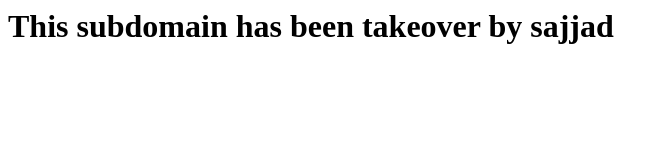
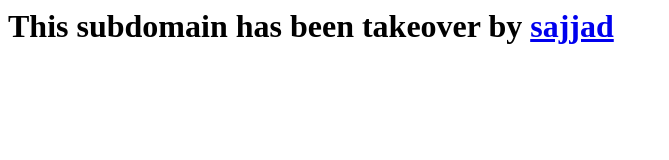
Before and after one commit to Savier07/subtake, a plain HTML site: page index.html in a window 1280 px wide. Shown: the whole page, without its empty margins (0-669 px from the left). Drawn offline with Linux system fonts and the light colour scheme.

Commit message:
Update index.html

```diff
--- a/index.html
+++ b/index.html
@@ -1,3 +1,3 @@
 <html>
-  <h1>This subdomain has been takeover by sajjad</h1>
+  <h1>This subdomain has been takeover by <a href="https://bugcrowd.com/syarifsajjad">sajjad</h1>
 </html
```
